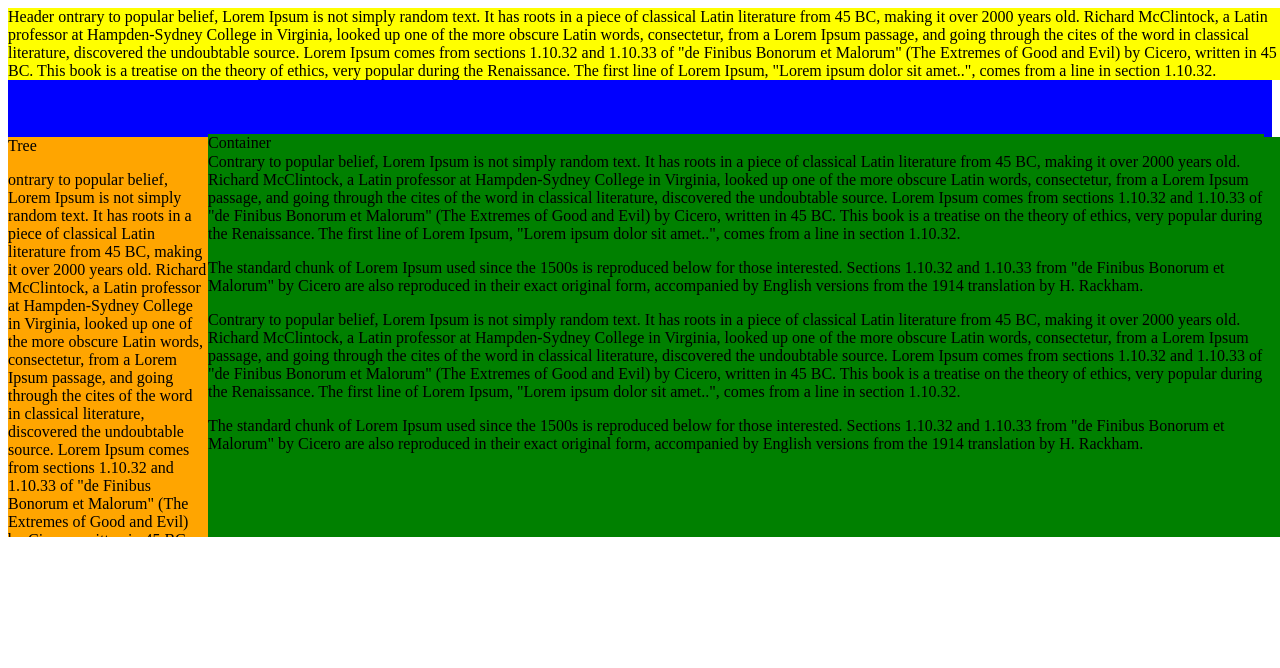
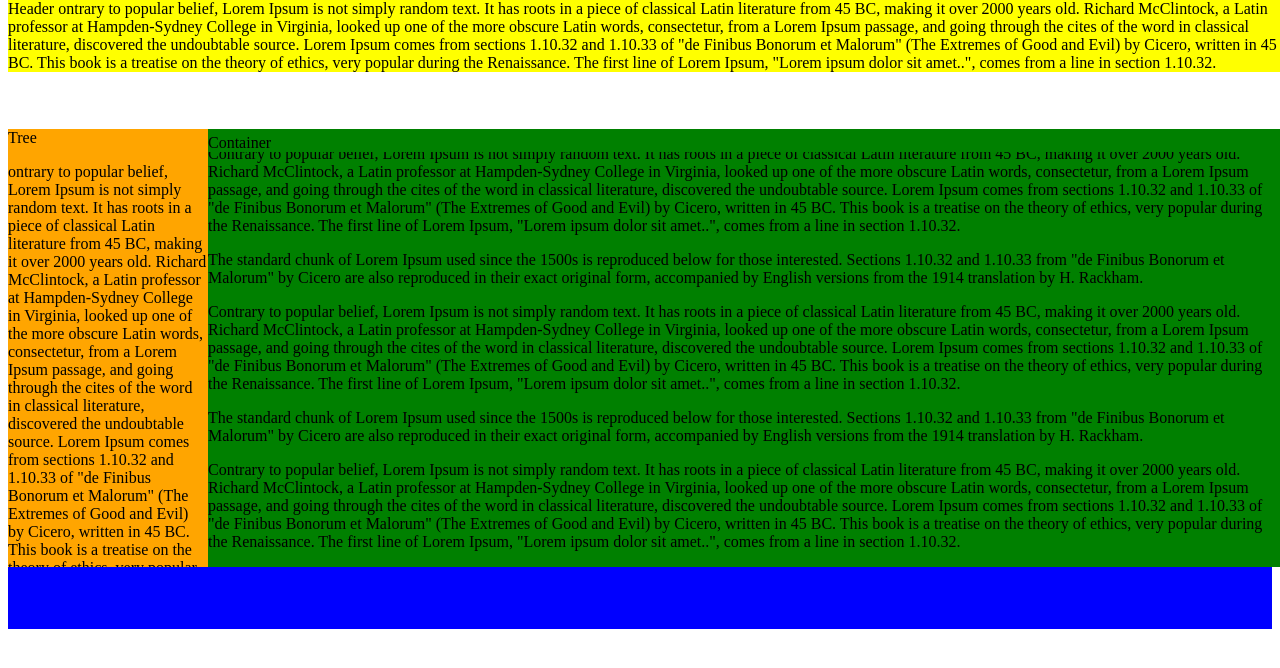
Before and after one commit to bakrall/flexbox-css-layout, a plain HTML site: page index.html in a window 1280 px wide. Drawn offline with Linux system fonts and the light colour scheme.

Commit message:
remove flexbox altogether

```diff
--- a/index.html
+++ b/index.html
@@ -34,6 +34,10 @@ Contrary to popular belief, Lorem Ipsum is not simply random text. It has roots
 <p>
 The standard chunk of Lorem Ipsum used since the 1500s is reproduced below for those interested. Sections 1.10.32 and 1.10.33 from "de Finibus Bonorum et Malorum" by Cicero are also reproduced in their exact original form, accompanied by English versions from the 1914 translation by H. Rackham.
 </p>
+<p>
+Contrary to popular belief, Lorem Ipsum is not simply random text. It has roots in a piece of classical Latin literature from 45 BC, making it over 2000 years old. Richard McClintock, a Latin professor at Hampden-Sydney College in Virginia, looked up one of the more obscure Latin words, consectetur, from a Lorem Ipsum passage, and going through the cites of the word in classical literature, discovered the undoubtable source. Lorem Ipsum comes from sections 1.10.32 and 1.10.33 of "de Finibus Bonorum et Malorum" (The Extremes of Good and Evil) by Cicero, written in 45 BC. This book is a treatise on the theory of ethics, very popular during the Renaissance. The first line of Lorem Ipsum, "Lorem ipsum dolor sit amet..", comes from a line in section 1.10.32.
+</p>
+
 </div>
                     </div>
                 </div>
--- a/styles.css
+++ b/styles.css
@@ -1,6 +1,4 @@
 .app {
-	display: flex;
-	flex-direction: column;
 	background: blue;
 	height: 500px;
 }
@@ -10,6 +8,7 @@
 	position: fixed;
 	width: 100%;
 	z-index: 1;
+	top: 0;
 }
 
 .main {
@@ -40,7 +39,6 @@
 .container {
 	background: green;
 	margin-left: 200px;
-	height: 400px;
 	overflow: auto;
 	width: calc(100% - 191px);
 }
```
